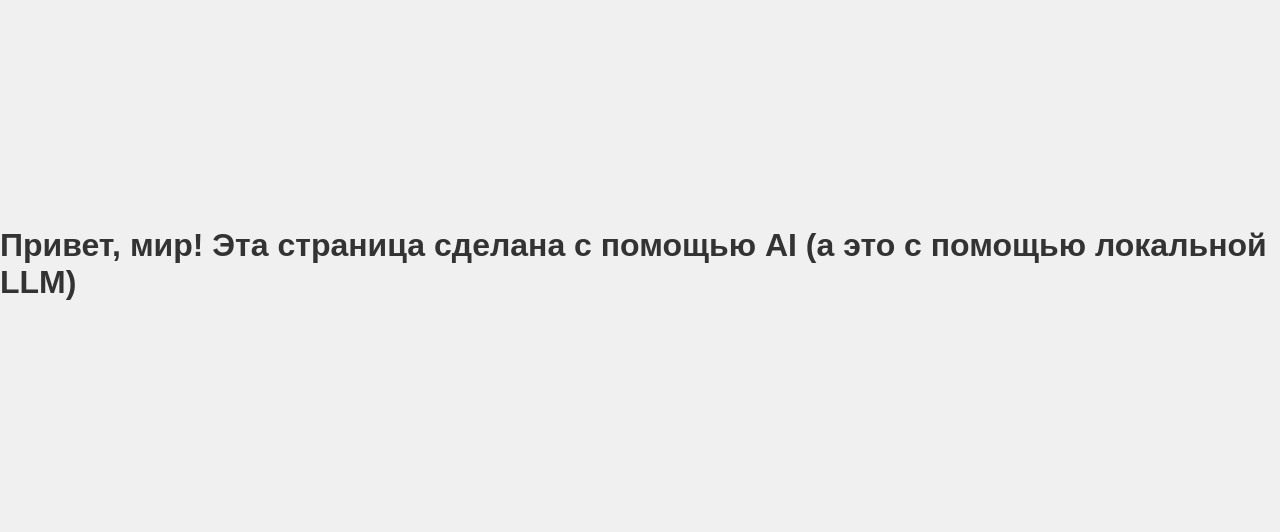
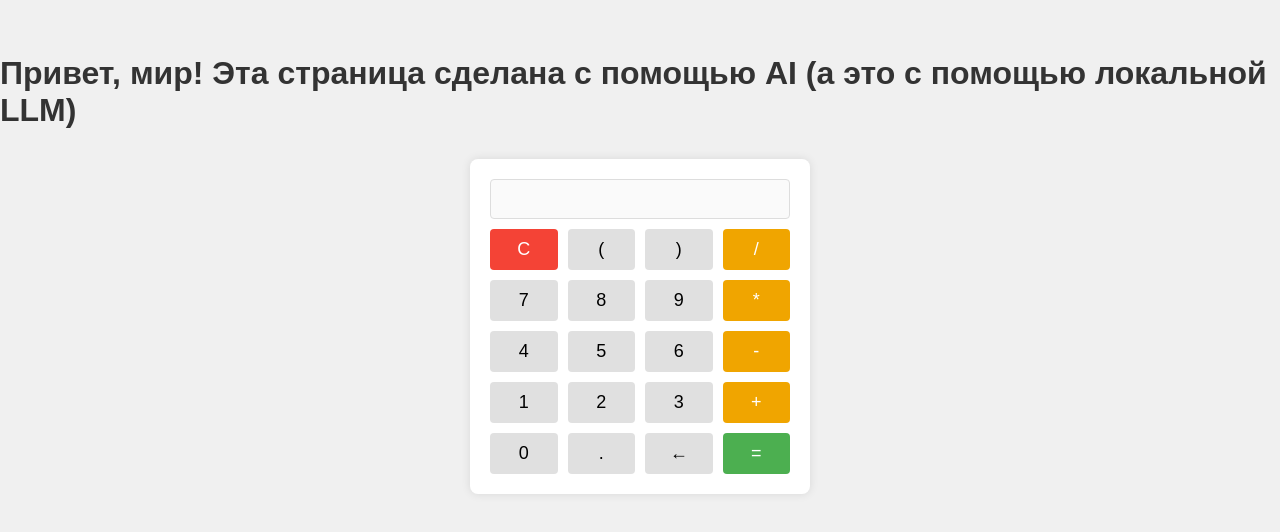
Before and after one commit to pifagormc/AI-EXP, a plain HTML site: page index.html in a window 1280 px wide. Shown: the part 136-668 px from the top of the page. Drawn offline with Linux system fonts and the light colour scheme.

Commit message:
Добавлен калькулятор сложения и вычитания на главную страницу

```diff
--- a/index.html
+++ b/index.html
@@ -8,6 +8,7 @@
         body {
             font-family: Arial, sans-serif;
             display: flex;
+            flex-direction: column;
             justify-content: center;
             align-items: center;
             height: 100vh;
@@ -16,11 +17,109 @@
         }
         h1 {
             color: #333;
+            margin-bottom: 30px;
+        }
+        .calculator {
+            background-color: #fff;
+            padding: 20px;
+            border-radius: 8px;
+            box-shadow: 0 0 10px rgba(0,0,0,0.1);
+            width: 300px;
+            text-align: center;
+        }
+        .display {
+            width: 100%;
+            height: 40px;
+            margin-bottom: 10px;
+            text-align: right;
+            font-size: 24px;
+            padding: 5px;
+            box-sizing: border-box;
+            border: 1px solid #ddd;
+            border-radius: 4px;
+        }
+        .buttons {
+            display: grid;
+            grid-template-columns: repeat(4, 1fr);
+            gap: 10px;
+        }
+        button {
+            padding: 10px;
+            font-size: 18px;
+            border: none;
+            border-radius: 4px;
+            cursor: pointer;
+            background-color: #e0e0e0;
+        }
+        .operator {
+            background-color: #f0a500;
+            color: white;
+        }
+        .equals {
+            background-color: #4caf50;
+            color: white;
+        }
+        .clear {
+            background-color: #f44336;
+            color: white;
         }
     </style>
 </head>
 <body>
-    <h1>Привет, мир! Эта страница сделана с помощью AI (а это с помощью локальной LLM)
-    </h1>
+    <h1>Привет, мир! Эта страница сделана с помощью AI (а это с помощью локальной LLM)</h1>
+    <div class="calculator">
+        <input type="text" class="display" id="display" disabled>
+        <div class="buttons">
+            <button class="clear" onclick="clearDisplay()">C</button>
+            <button onclick="appendCharacter('(')">(</button>
+            <button onclick="appendCharacter(')')">)</button>
+            <button class="operator" onclick="appendCharacter('/')">/</button>
+
+            <button onclick="appendCharacter('7')">7</button>
+            <button onclick="appendCharacter('8')">8</button>
+            <button onclick="appendCharacter('9')">9</button>
+            <button class="operator" onclick="appendCharacter('*')">*</button>
+
+            <button onclick="appendCharacter('4')">4</button>
+            <button onclick="appendCharacter('5')">5</button>
+            <button onclick="appendCharacter('6')">6</button>
+            <button class="operator" onclick="appendCharacter('-')">-</button>
+
+            <button onclick="appendCharacter('1')">1</button>
+            <button onclick="appendCharacter('2')">2</button>
+            <button onclick="appendCharacter('3')">3</button>
+            <button class="operator" onclick="appendCharacter('+')">+</button>
+
+            <button onclick="appendCharacter('0')">0</button>
+            <button onclick="appendCharacter('.')">.</button>
+            <button onclick="backspace()">←</button>
+            <button class="equals" onclick="calculate()">=</button>
+        </div>
+    </div>
+
+    <script>
+        function appendCharacter(char) {
+            document.getElementById('display').value += char;
+        }
+
+        function clearDisplay() {
+            document.getElementById('display').value = '';
+        }
+
+        function backspace() {
+            let display = document.getElementById('display');
+            display.value = display.value.slice(0, -1);
+        }
+
+        function calculate() {
+            let display = document.getElementById('display');
+            try {
+                // Для безопасности используем eval, но в реальном приложении нужно использовать более безопасный парсер
+                display.value = eval(display.value);
+            } catch (error) {
+                display.value = 'Ошибка';
+            }
+        }
+    </script>
 </body>
 </html>
```
